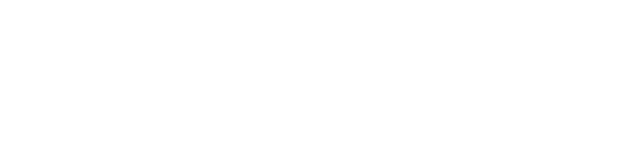
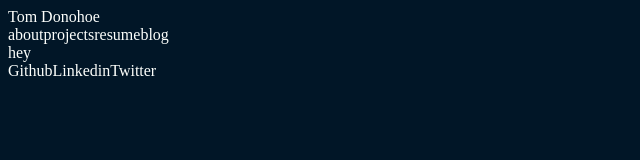
Before and after one commit to tomdonohoe/tom-donohoe-dev, a Gatsby site: page /about in a window 1280 px wide. Before the commit this address had no page. Shown: the whole page, without its empty margins (0-640 px from the left). Built offline with nearby package versions, Linux system fonts and the light colour scheme; Gatsby itself is replaced by a stand-in of ours.

Commit message:
added layout component, global styles, began CSS modules

```diff
--- /dev/null
+++ b/gatsby-browser.js
@@ -0,0 +1,7 @@
+import React from 'react'
+import './src/styles/global.css'
+import Layout from './src/components/Layout.js'
+
+export const wrapPageElement = ({ element, props}) => {
+    return <Layout {...props}>{element}</Layout>
+}
--- a/gatsby-config.js
+++ b/gatsby-config.js
@@ -3,9 +3,7 @@
  *
  * See: https://www.gatsbyjs.com/docs/gatsby-config/
  */
-
 module.exports = {
-  /* Your site config here */
   siteMetadata: {
     title: 'Tom Donohoe: Software Engineer',
     description: 'The personal portfolio of Tom Donohoe.'
--- /dev/null
+++ b/src/components/Container/Container.module.css
@@ -0,0 +1,4 @@
+.container {
+    margin: 3rem auto;
+    max-width: 80%;
+  }
--- /dev/null
+++ b/src/components/Footer.js
@@ -0,0 +1,14 @@
+import React from 'react'
+
+const Footer = () => {
+
+    return (
+        <footer>
+            <a href="https://github.com/tomdonohoe">Github</a>
+            <a href="https://www.linkedin.com/in/tomdonohoe/">Linkedin</a>
+            <a href="https://twitter.com/TomDonohoe_">Twitter</a>
+        </footer>
+    )
+}
+
+export default Footer
--- /dev/null
+++ b/src/components/Layout.js
@@ -0,0 +1,15 @@
+import React from 'react'
+import Menu from './Menu/Menu.js'
+import Footer from './Footer.js'
+
+const Layout = ({ children }) => {
+  return (
+    <div>
+        <Menu />
+        {children}
+        <Footer />
+    </div>
+  )
+}
+
+export default Layout
--- /dev/null
+++ b/src/components/Menu/Menu.js
@@ -0,0 +1,20 @@
+import React from 'react'
+
+const Menu = () => {
+
+    return (
+        <nav>
+            <div className="logo">
+                Tom Donohoe
+            </div>
+            <div className="links">
+                <a href="/about">about</a>
+                <a href="#">projects</a>
+                <a href="#">resume</a>
+                <a href="/posts">blog</a>
+            </div>
+        </nav>
+    )
+}
+
+export default Menu
--- /dev/null
+++ b/src/pages/about.js
@@ -0,0 +1,9 @@
+import React from "react"
+
+const AboutPage = () => {
+    return (
+        <div>hey</div>
+    )
+}
+
+export default AboutPage
--- /dev/null
+++ b/src/styles/global.css
@@ -0,0 +1,17 @@
+* {
+    box-sizing: border-box;
+}
+
+html {
+    background-color: #011627;
+    color: #FDFFFC;
+}
+
+a {
+    color: #FDFFFC;
+    text-decoration: none;
+}
+
+a:hover {
+    color: #2EC4B6;
+}
```
Also changed, not shown: src/components/Container/Container.js (added, +8 -0 lines), src/pages/index.js (+8 -25 lines), src/pages/posts.js (added, +29 -0 lines), src/components/PostLink.js (renamed from src/components/post-link.js).
